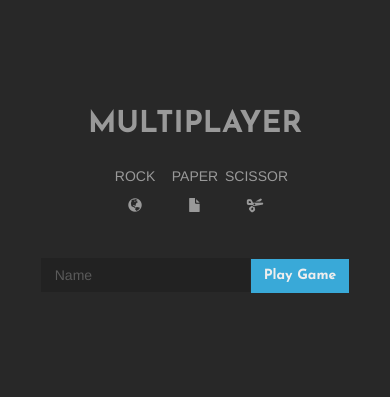
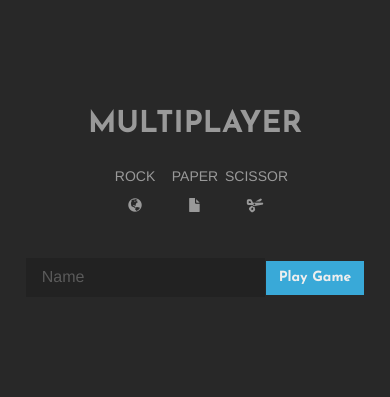
Before and after one commit to robbethencourt/RPS-Multiplayer, a PHP site: page / in a window 390 px wide. Shown: the part 52-449 px from the top of the page. Run offline with PHP 8.4, Linux system fonts and the light colour scheme; some libraries are stand-ins or nearby versions.

Commit message:
one more try on this zooming business on iphone

```diff
--- a/assets/css/style.css
+++ b/assets/css/style.css
@@ -23,8 +23,8 @@ a, a:active, a:link {
 }
 
 /* stop zooming when keyboard displays on iphone */
-.ui-select .ui-btn select{
-	font-size: 24px;
+input[type="text"] {
+	font-size: 16px;
 }
 
 /* eliminates the gutters in bootstrap */
```
